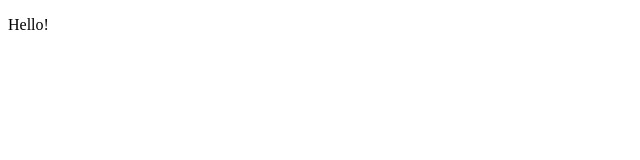
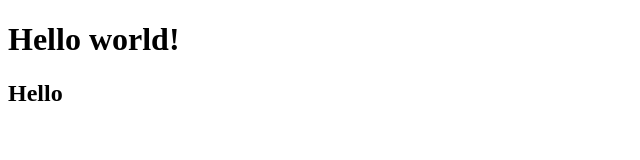
Before and after one commit to Lizaveta01/project1, a plain HTML site: page index.html in a window 1280 px wide. Shown: the whole page, without its empty margins (0-640 px from the left). Drawn offline with Linux system fonts and the light colour scheme.

Commit message:
index.html mod

```diff
--- a/index.html
+++ b/index.html
@@ -7,8 +7,8 @@
 	<title>Document</title>
 </head>
 <body>
-
-	<p>Hello!</p>
+	<h1>Hello world!</h1>
+	<h2>Hello</h2>
 
 	<!-- <script>
 		alert(1);
```
